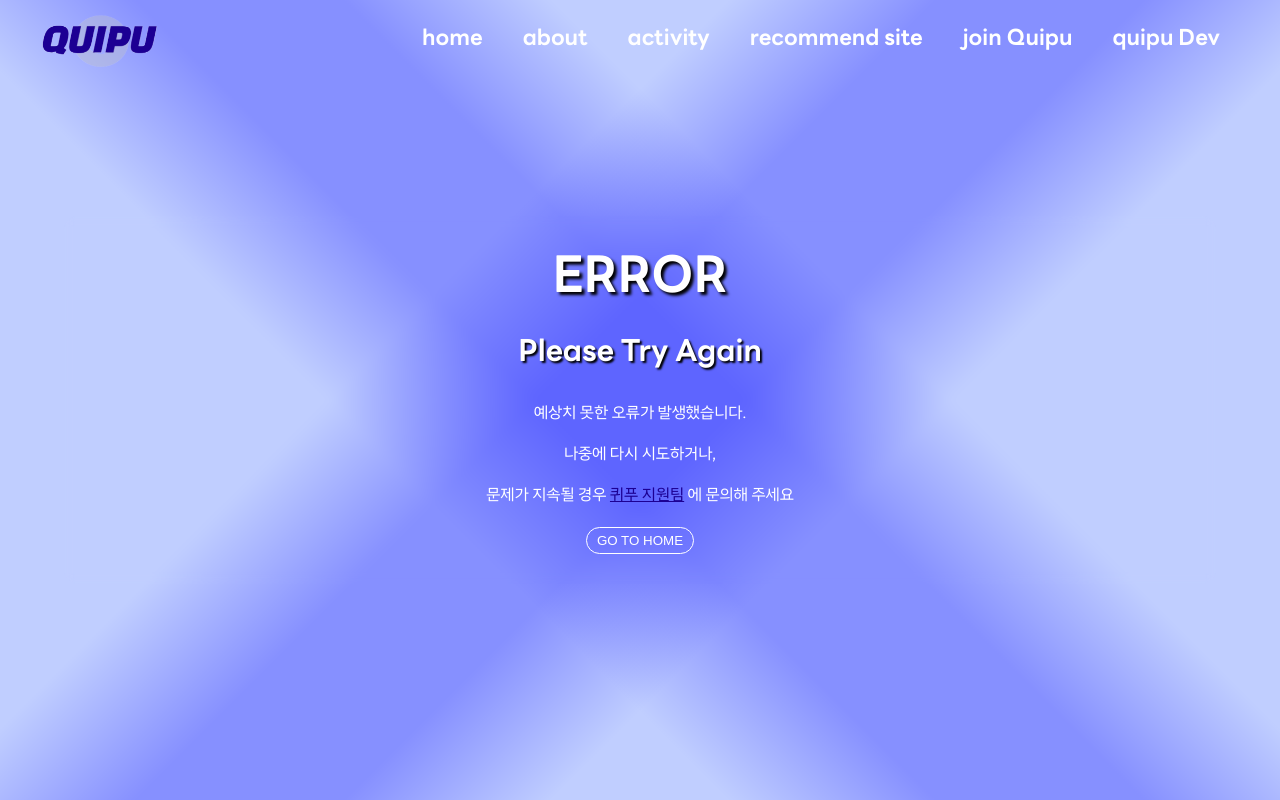
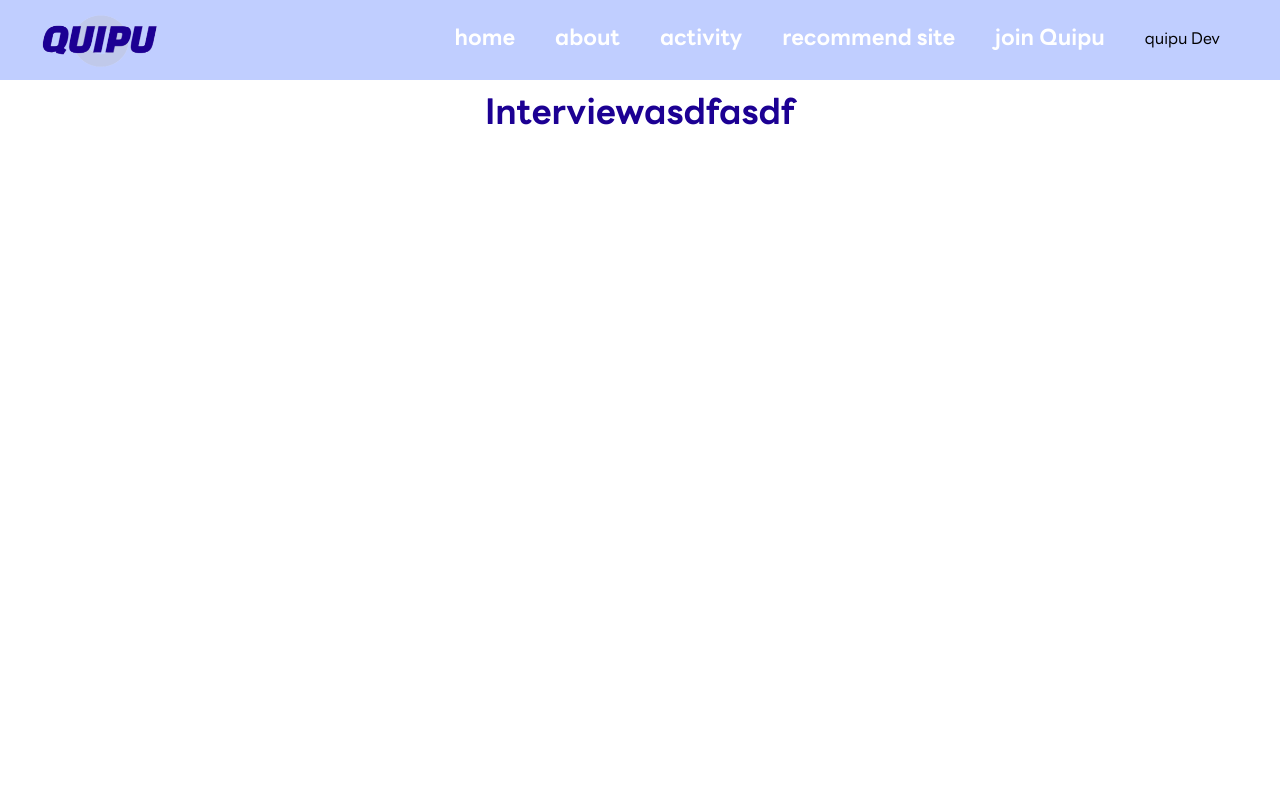
Before and after one commit to Quipu-Developers/quipu-main-frontend, a React (Create React App) app: page /interview in a window 1280 px wide. Built offline with nearby package versions, Linux system fonts and the light colour scheme.

Commit message:
quipu-dev 드롭다운 메뉴 뼈대 구현

```diff
--- a/src/App.css
+++ b/src/App.css
@@ -1,4 +1,5 @@
   .navbar {
+    background-color: #C0CEFF;
     position: fixed;
     z-index: 1000;
     top: 0;
@@ -15,6 +16,42 @@
     }
 
   }
+/* 드롭다운 메뉴 스타일 */
+.DropdownMenu {
+  position: absolute; /* 절대 위치 설정 */
+  top: 100%; /* 네비게이션 바 바로 아래 */
+  left: 0;
+  background-color: #ffffff;
+  min-width: 160px;
+  box-shadow: 0px 8px 16px 0px rgba(0, 0, 0, 0.2);
+  z-index: 1001; /* 네비게이션 바 위에 표시 */
+  border-radius: 4px;
+  padding: 0;
+  list-style-type: none;
+  display: flex;
+  flex-direction: column;
+}
+
+.DropdownMenu ul {
+  padding: 0;
+  margin: 0;
+  list-style: none;
+}
+
+.DropdownMenu li {
+  padding: 12px 16px;
+}
+
+.DropdownMenu li a {
+  color: #333;
+  text-decoration: none;
+  display: block;
+}
+
+.DropdownMenu li:hover {
+  background-color: #f1f1f1;
+}
+
 
   .navbar__logo {
     z-index: 1001;
--- a/src/App.js
+++ b/src/App.js
@@ -12,11 +12,27 @@ import ActivityDetail from './components/ActivityDetail/ActivityDetail'
 import Showcasemain from './components/ShowcaseMain/Showcasemain'
 import Showcasedetail from './components/ShowcaseDetail/Showcasedetail';
 import Error from './components/Error/Error';
+import Interview from './components/Interview/Interview';
+
+function Dropdown({ DropdownView }) {
+  return DropdownView ? (
+    <ul className='Dropdownmanu'>
+      <li><NavLink to="/quipu-Dev" smooth>Showcase</NavLink></li>
+      <li><NavLink to="/interview" smooth>Interview</NavLink></li>
+    </ul>
+  ) : null;
+}
 
 function AppContent() {
+  //드롭다운 메뉴
+  const [dropdownOpen, setDropdownOpen] = useState(false);
   const [isActivityDetailVisible, setIsActivityDetailVisible] = useState(false);
   const [menuOpen, setMenuOpen] = useState(false);
   const [isError, setIsError] = useState(false);
+
+  const toggleDropdown = () => {
+    setDropdownOpen(!dropdownOpen);
+  };
 
   const location = useLocation();
   const isDetailPage = location.pathname === '/showcase-detail';
@@ -79,9 +95,11 @@ function AppContent() {
               <li><NavLink to="/#activity" smooth>activity</NavLink></li>
               <li><NavLink to="/#recommend-site" smooth>recommend site</NavLink></li>
               <li><NavLink to="/join-quipu">join Quipu</NavLink></li>
-              <li><NavLink to="/quipu-Dev">quipu Dev</NavLink></li>
+              <li onClick={toggleDropdown}>quipu Dev</li>
             </ul>
           </div>
+
+
 
           {/* mobile에서 메뉴 버튼 */}
           <input id="menu-toggle" type="checkbox" checked={menuOpen} onChange={toggleMenu} />
@@ -115,7 +133,7 @@ function AppContent() {
               <li style={{ marginBottom: '80px' }}><NavLink to="/join-quipu" onClick={closeMenu}>join Quipu</NavLink></li>
             </ul>
           </div>
-
+          <Dropdown DropdownView={dropdownOpen} />
         </nav>
       )}
 
@@ -134,6 +152,7 @@ function AppContent() {
         <Route path="/recommend-site" element={<RecommendSite />} />
         <Route path="/join-quipu" element={<JoinQuipu />} />
         <Route path="/quipu-Dev" element={<Showcasemain />} />
+        <Route path="/interview" element={<Interview />} />
         <Route path="/showcase-detail" element={<Showcasedetail />} />
         <Route path="*" element={<Error />} />
       </Routes>
--- /dev/null
+++ b/src/components/Interview/Interview.css
@@ -0,0 +1,3 @@
+.blank{
+    margin-top: 600px;
+}
--- /dev/null
+++ b/src/components/Interview/Interview.jsx
@@ -0,0 +1,10 @@
+function Interview() {
+  return (
+    <div className="blank">
+      <h1>Interviewasdfasdf</h1>
+      <h1>Interviewasdfasdf</h1>
+    </div>
+  );
+}
+
+export default Interview;
--- a/src/components/ShowcaseMain/Showcasemain.jsx
+++ b/src/components/ShowcaseMain/Showcasemain.jsx
@@ -18,6 +18,8 @@ function Showcasemain() {
                 <div className='gallery'></div>
                 <div className='gallery'></div>
             </div>
+
+            <button className='view-button'></button>
         </div>
     );
 }
--- a/src/index.css
+++ b/src/index.css
@@ -14,7 +14,7 @@ html {
 
 body {
   margin: 0px;
-  background: #C0CEFF;
+  background: #fff;
   font-family: 'LINESeedKR';
 }
 
```
